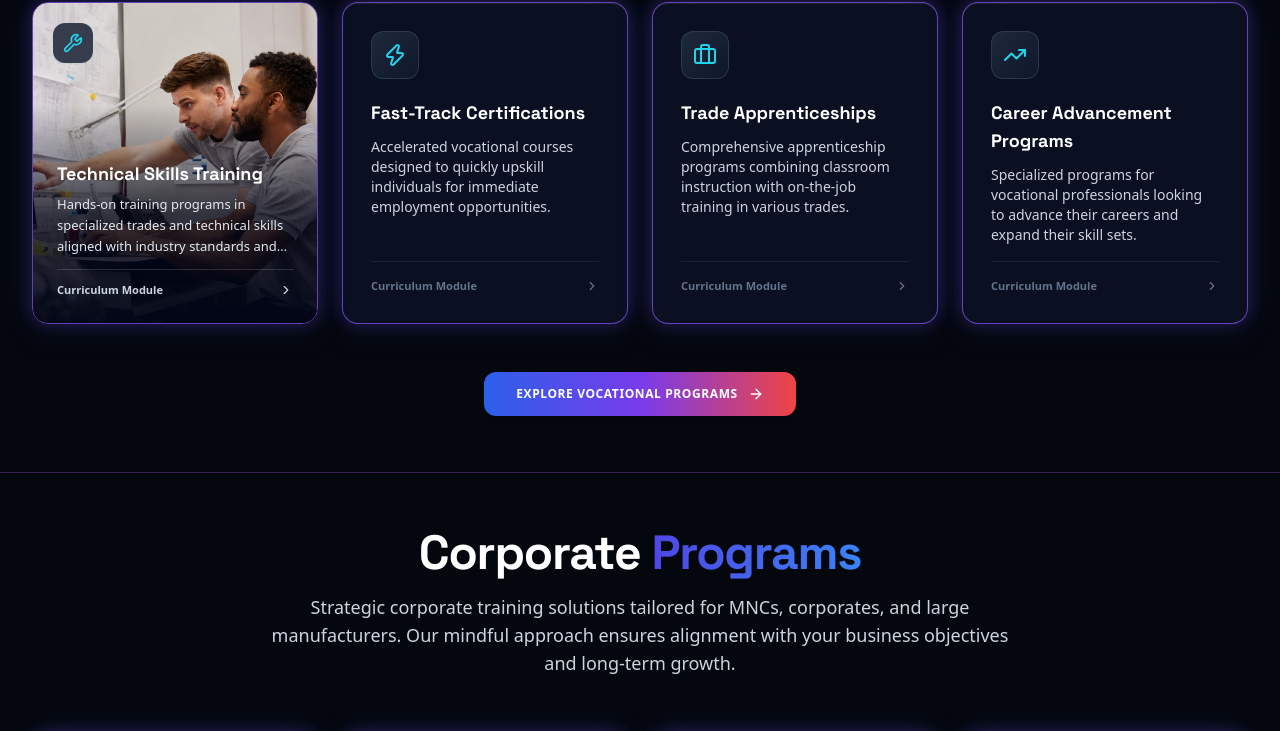
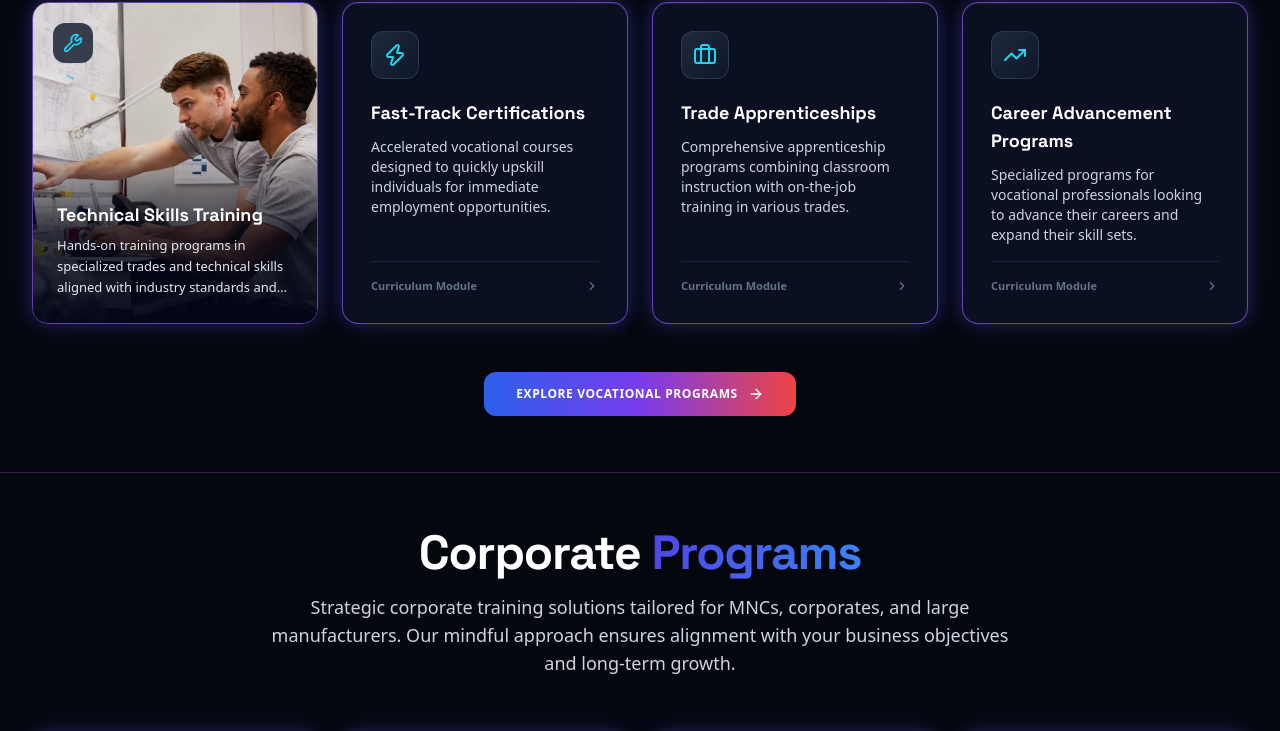
Before and after one commit to Tvadev24/Talentic360.AI, a React (Vite) app: page / in a window 1280 px wide. Shown: the part 4900-5631 px from the top of the page. Built offline with nearby package versions, Linux system fonts and the light colour scheme.

Commit message:
fix: remove Curriculum Module footer and shift Technical Skills content down

```diff
--- a/src/components/ProgramsSection.jsx
+++ b/src/components/ProgramsSection.jsx
@@ -244,7 +244,7 @@ export default function ProgramsSection({ onOpenProgramModal }) {
                           {/* Bottom-only Gradient Scrim so top & technicians stay crystal clear */}
                           <div
                             aria-hidden="true"
-                            className="absolute inset-x-0 bottom-0 h-[68%] bg-gradient-to-t from-slate-950/95 via-slate-950/75 to-transparent"
+                            className="absolute inset-x-0 bottom-0 h-[56%] bg-gradient-to-t from-slate-950/95 via-slate-950/75 to-transparent"
                           />
 
                           {/* Top-left compact glass icon badge */}
@@ -254,18 +254,14 @@ export default function ProgramsSection({ onOpenProgramModal }) {
                             </div>
                           </div>
 
-                          {/* Bottom Title, Description & Footer */}
-                          <div className="relative z-10 p-5 sm:p-6 pt-10">
+                          {/* Bottom Title & Description */}
+                          <div className="relative z-10 p-5 sm:p-6 pt-12">
                             <h3 className="font-display font-bold text-lg text-white mb-1.5 group-hover:text-cyan-300 transition-colors drop-shadow-sm">
                               {item.title}
                             </h3>
                             <p className="text-xs sm:text-[13px] text-slate-200 leading-relaxed line-clamp-3">
                               {item.description}
                             </p>
-                            <div className="pt-3 mt-3 border-t border-white/15 flex items-center justify-between text-[11px] font-semibold text-slate-300">
-                              <span>Curriculum Module</span>
-                              <ChevronRight className="w-3.5 h-3.5 group-hover:translate-x-1 group-hover:text-cyan-300 transition-all" />
-                            </div>
                           </div>
                         </div>
                       );
```
